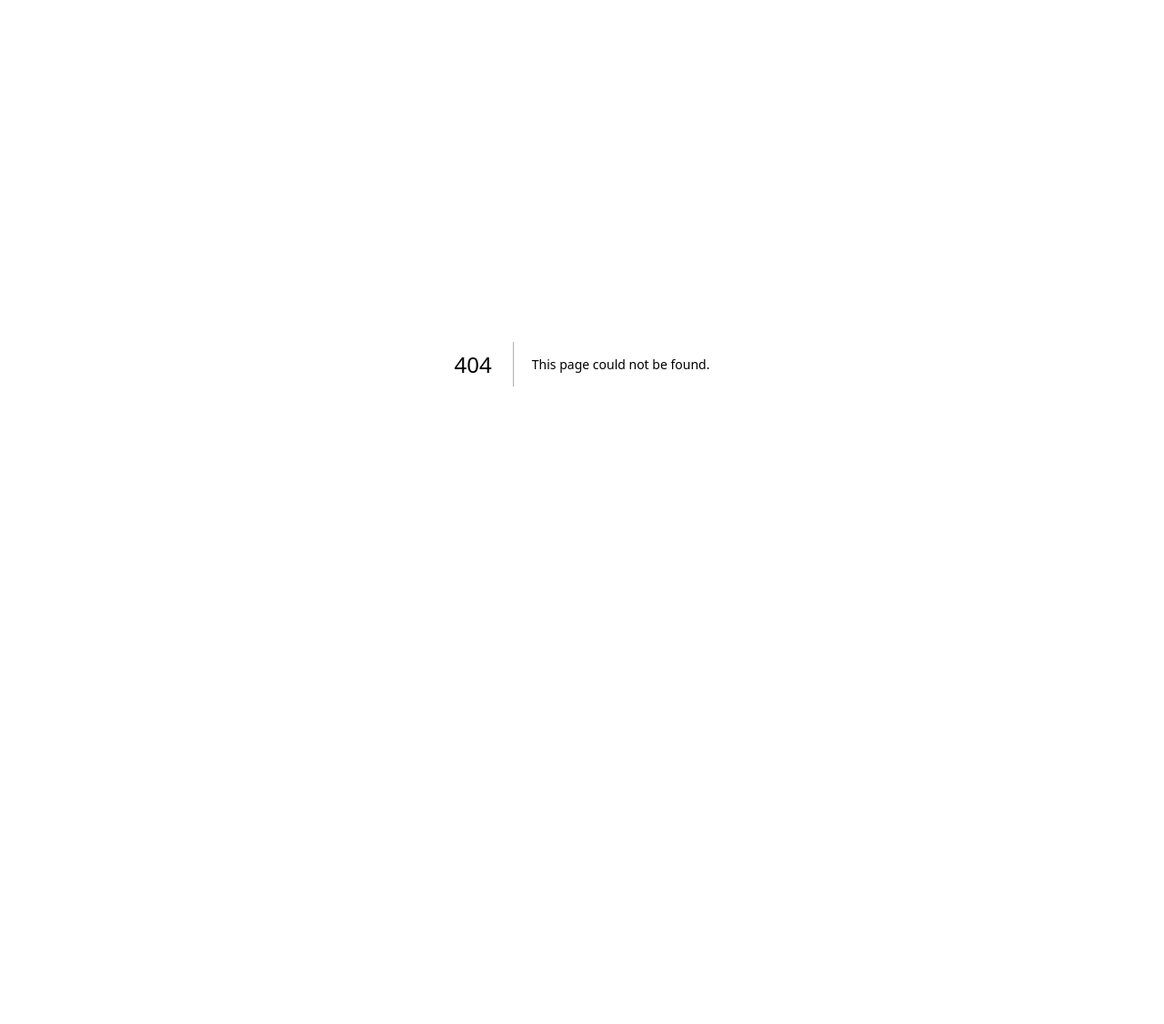
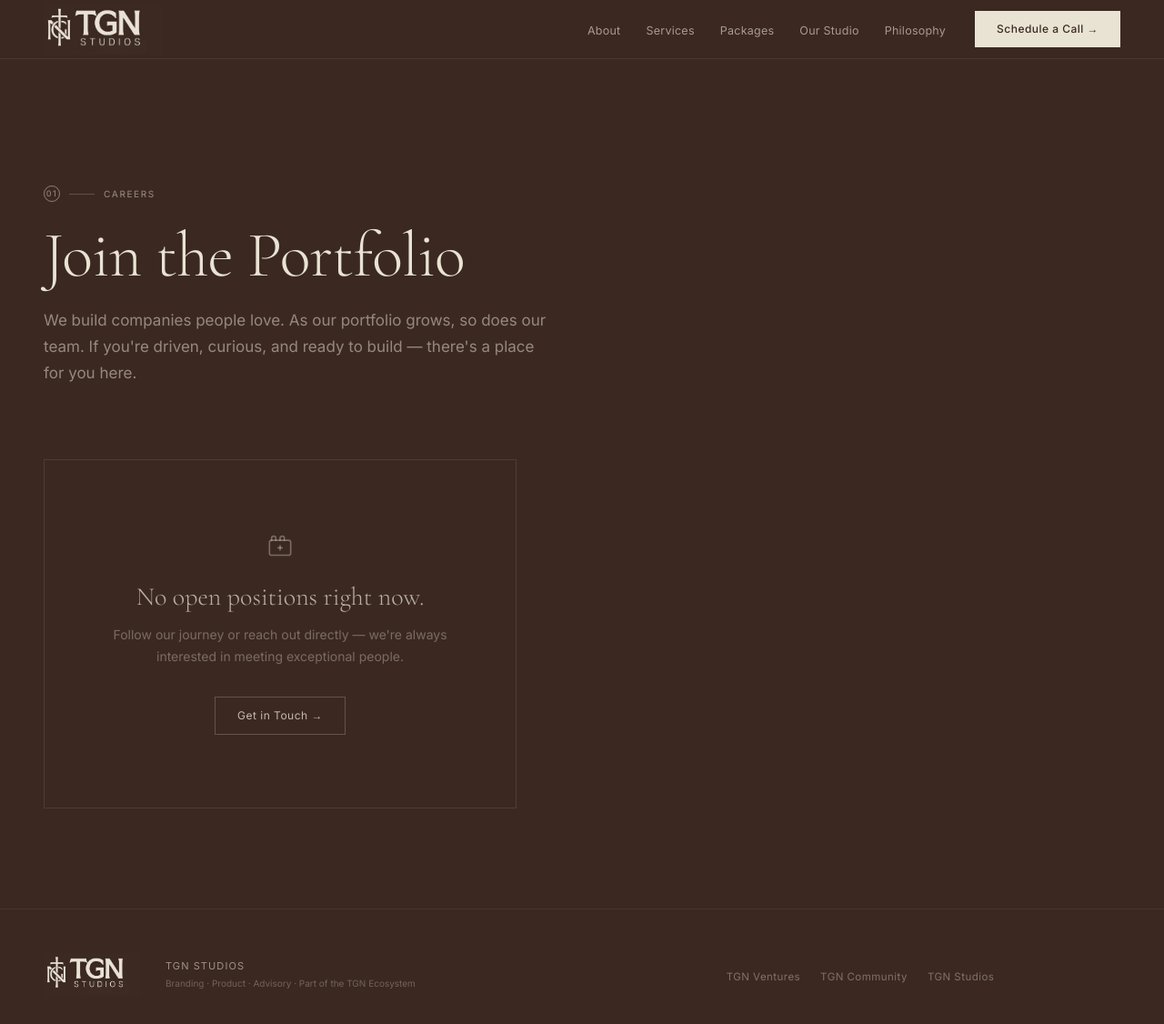
Before and after one commit to Nico-Traczuk/tgn-studios-website, a Next.js app: page /careers in a window 1280 px wide. Before the commit this address had no page. Shown: the top 1126 px of the page at 91% size. Before the commit the page ends 800 px from the top, so only its background shows below. Built offline with nearby package versions, Linux system fonts and the light colour scheme.

Commit message:
feat: add /careers page route

```diff
--- /dev/null
+++ b/src/app/careers/page.tsx
@@ -0,0 +1,24 @@
+import type { Metadata } from 'next';
+import Nav from '@/components/Nav';
+import ScrollProgress from '@/components/ScrollProgress';
+import Careers from '@/components/Careers';
+import Footer from '@/components/Footer';
+
+export const metadata: Metadata = {
+  title: 'Careers — TGN Studios',
+  description:
+    'Open roles across the TGN Studios portfolio. Join a team building companies that endure.',
+};
+
+export default function CareersPage() {
+  return (
+    <>
+      <Nav />
+      <ScrollProgress />
+      <main>
+        <Careers />
+        <Footer />
+      </main>
+    </>
+  );
+}
```
